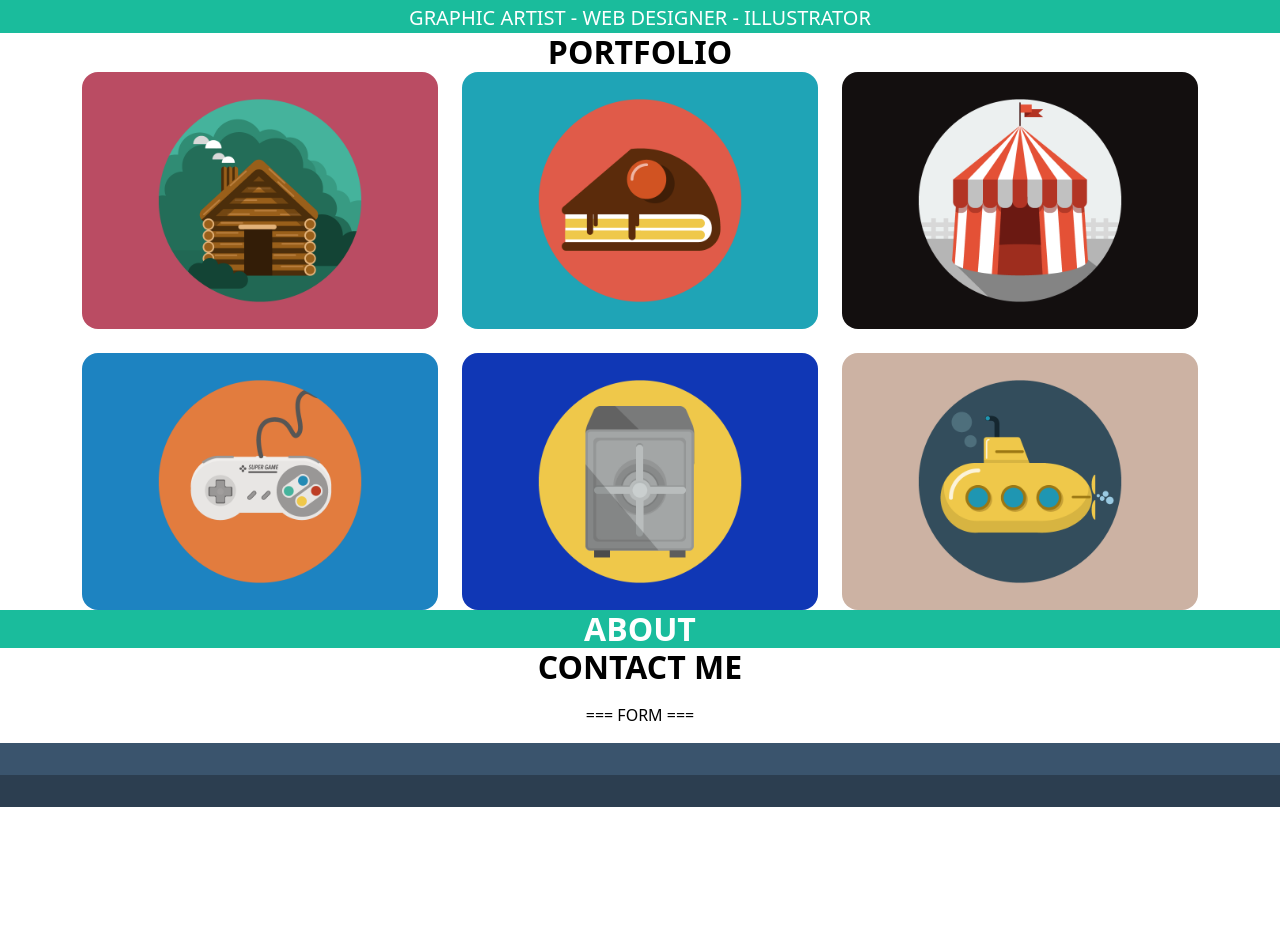
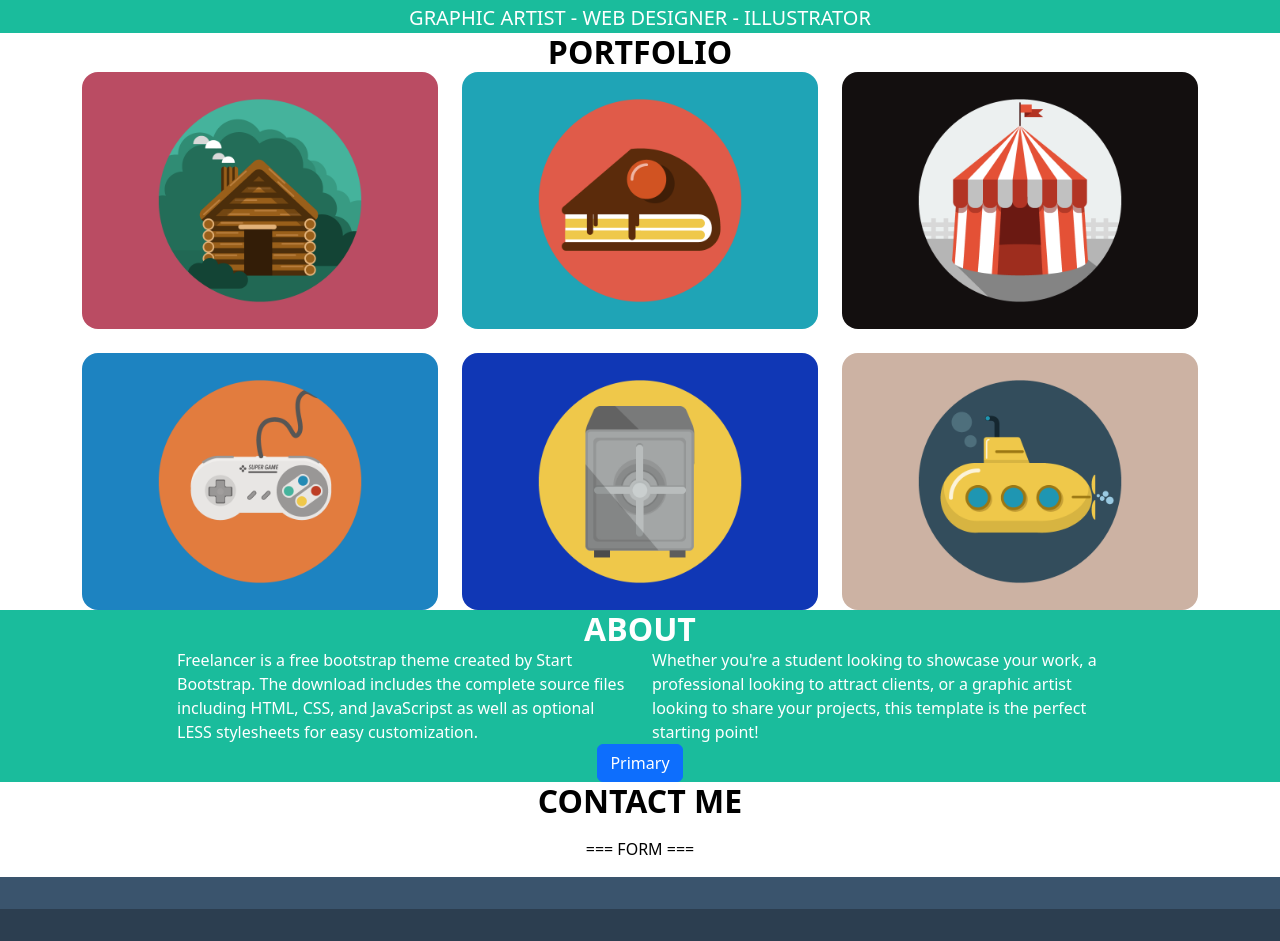
Before and after one commit to lucapolzone/html-css-bootstrap-freelancer, a plain HTML site: page index.html in a window 1280 px wide. Shown: the part 341-1282 px from the top of the page. Before the commit the page ends 1148 px from the top, so only its background shows below. Drawn offline with nearby package versions, Linux system fonts and the light colour scheme.

Commit message:
feat: add about section content

```diff
--- a/index.html
+++ b/index.html
@@ -77,7 +77,13 @@
     <section>
       <div class="container d-flex flex-column">
         <h2 class="text-center fw-bold">ABOUT</h2>
-
+        <div class="row d-flex justify-content-center">
+          <div class="col-5 debug">
+            Freelancer is a free bootstrap theme created by Start Bootstrap. The download includes the complete source files including HTML, CSS, and JavaScripst as well as optional LESS stylesheets for easy customization.
+          </div>
+          <div class="col-5 debug">Whether you're a student looking to showcase your work, a professional looking to attract clients, or a graphic artist looking to share your projects, this template is the perfect starting point!</div>
+        </div>
+        <button type="button" class="btn btn-primary align-self-center">Primary</button>
       </div>
     </section>
 
```
